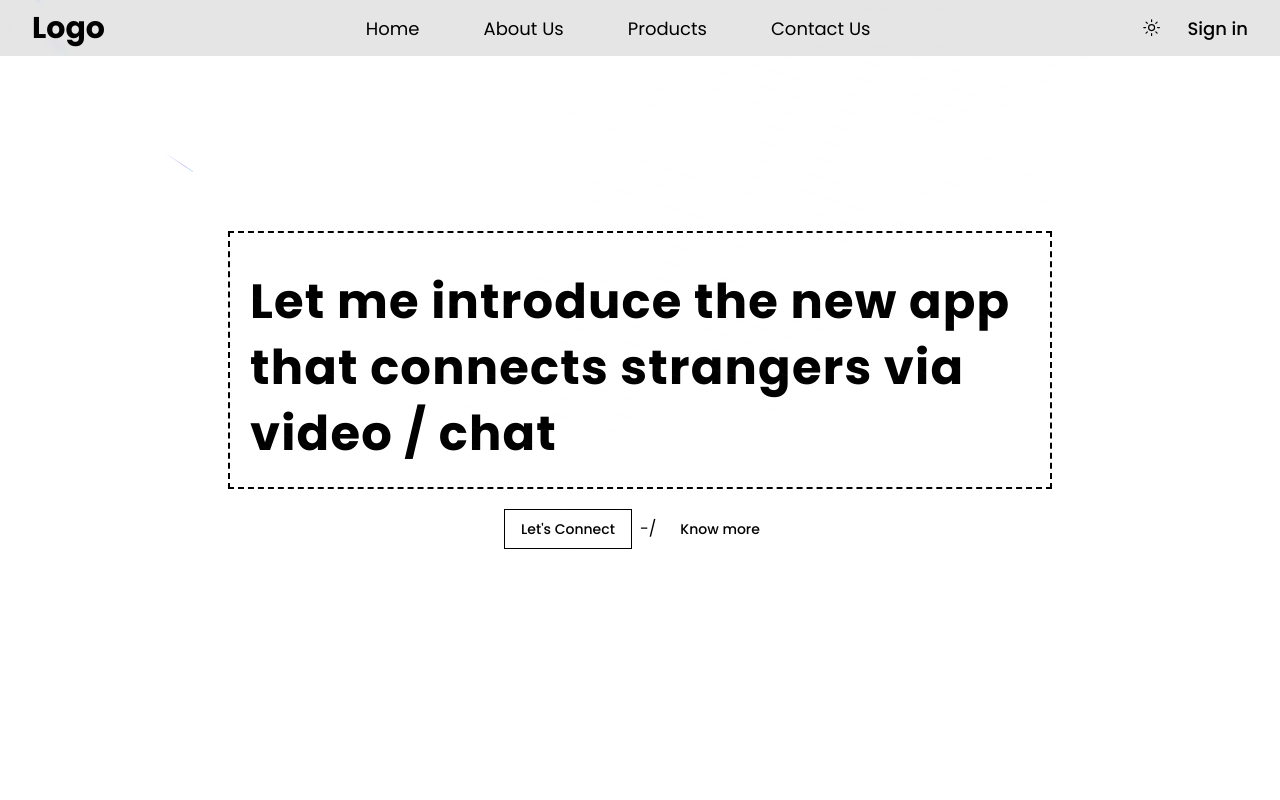
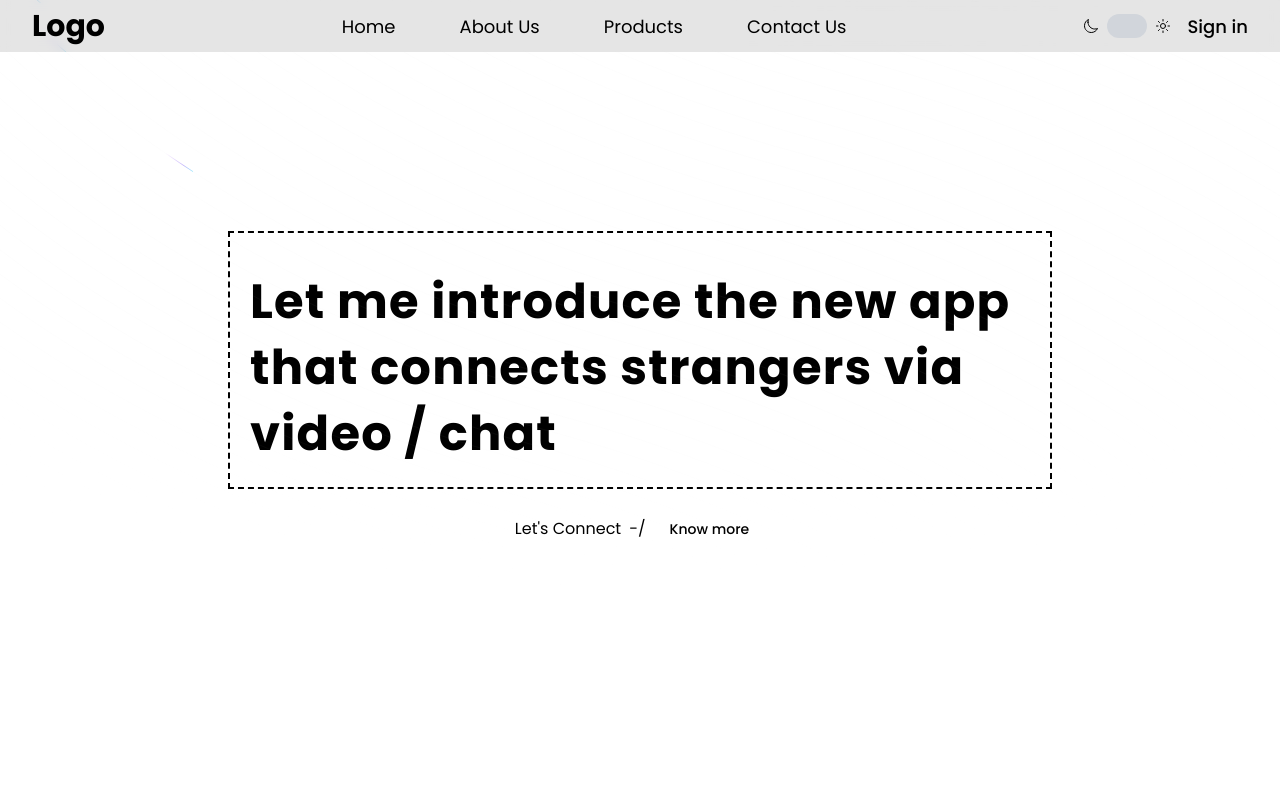
Before and after one commit to namansingh98/moglueui, a Next.js app: page / in a window 1280 px wide. Shown: the top 800 px of the page. Built offline with nearby package versions, Linux system fonts and the light colour scheme.

Commit message:
some changes

```diff
--- a/package.json
+++ b/package.json
@@ -12,6 +12,7 @@
     "@radix-ui/react-dropdown-menu": "^2.0.6",
     "@radix-ui/react-separator": "^1.0.3",
     "@radix-ui/react-slot": "^1.0.2",
+    "@radix-ui/react-switch": "^1.0.3",
     "@tsparticles/engine": "^3.1.0",
     "@tsparticles/react": "^3.0.0",
     "@tsparticles/slim": "^3.1.0",
--- /dev/null
+++ b/src/app/pages/page.tsx
@@ -0,0 +1,9 @@
+import React from 'react'
+
+const Chat = () => {
+  return (
+    <div>page</div>
+  )
+}
+
+export default Chat
--- a/src/components/Hero.tsx
+++ b/src/components/Hero.tsx
@@ -9,6 +9,7 @@
 
 import { TracingBeam } from "@/components/ui/tracing-beam";
 import { StickyScrollReveal } from "./StickyScrollReveal";
+import Link from "next/link";
 const words = `Let me introduce the new app that connects strangers via video /
 chat`;
 
@@ -29,10 +30,12 @@
             </div>
             <div className="flex gap-2 items-center justify-center p-5">
               <div className="flex gap-2 items-center justify-center">
-                <Button variant={"outline"}>Let&apos;s Connect</Button>
+              <Link href={"/chat"} className="cursor-pointer z-20">
+                 Let&apos;s Connect
+                  </Link>
 
                 -/
-                <Button variant={"link"}>Know more</Button>
+                <Button variant={"link"} className="z-10">Know more</Button>
               </div>
             </div>
           </div>
--- a/src/components/Toggle-btn.tsx
+++ b/src/components/Toggle-btn.tsx
@@ -1,40 +1,60 @@
-"use client"
+"use client";
 
-import * as React from "react"
-import { useTheme } from "next-themes"
+import * as React from "react";
+import { useTheme } from "next-themes";
 import { IoMoonOutline, IoSunnyOutline } from "react-icons/io5";
 
-import { Button } from "@/components/ui/button"
-import {
-  DropdownMenu,
-  DropdownMenuContent,
-  DropdownMenuItem,
-  DropdownMenuTrigger,
-} from "@/components/ui/dropdown-menu"
+// import { Button } from "@/components/ui/button"
+// import {
+//   DropdownMenu,
+//   DropdownMenuContent,
+//   DropdownMenuItem,
+//   DropdownMenuTrigger,
+// } from "@/components/ui/dropdown-menu"
 
+import { Switch } from "@/components/ui/switch";
 export function Togglebtn() {
-  const { setTheme } = useTheme()
+  const { setTheme } = useTheme();
 
   return (
-    <DropdownMenu>
-      <DropdownMenuTrigger asChild>
-        <Button variant="ghost" size="icon">
-          <IoSunnyOutline className="h-[1.2rem] w-[1.2rem] rotate-0 scale-100 transition-all dark:-rotate-90 dark:scale-0" />
-          <IoMoonOutline className="absolute h-[1.2rem] w-[1.2rem] rotate-90 scale-0 transition-all dark:rotate-0 dark:scale-100" />
-          <span className="sr-only">Toggle theme</span>
-        </Button>
-      </DropdownMenuTrigger>
-      <DropdownMenuContent align="end">
-        <DropdownMenuItem onClick={() => setTheme("light")}>
-          Light
-        </DropdownMenuItem>
-        <DropdownMenuItem onClick={() => setTheme("dark")}>
-          Dark
-        </DropdownMenuItem>
-        <DropdownMenuItem onClick={() => setTheme("system")}>
-          System
-        </DropdownMenuItem>
-      </DropdownMenuContent>
-    </DropdownMenu>
-  )
+    // <DropdownMenu>
+    //   <DropdownMenuTrigger asChild>
+    //     <Button variant="ghost" size="icon">
+    //       <IoSunnyOutline className="h-[1.2rem] w-[1.2rem] rotate-0 scale-100 transition-all dark:-rotate-90 dark:scale-0" />
+    //       <IoMoonOutline className="absolute h-[1.2rem] w-[1.2rem] rotate-90 scale-0 transition-all dark:rotate-0 dark:scale-100" />
+    //       <span className="sr-only">Toggle theme</span>
+    //     </Button>
+    //   </DropdownMenuTrigger>
+    //   <DropdownMenuContent align="end">
+    //     <DropdownMenuItem onClick={() => setTheme("light")}>
+    //       Light
+    //     </DropdownMenuItem>
+    //     <DropdownMenuItem onClick={() => setTheme("dark")}>
+    //       Dark
+    //     </DropdownMenuItem>
+    //     <DropdownMenuItem onClick={() => setTheme("system")}>
+    //       System
+    //     </DropdownMenuItem>
+    //   </DropdownMenuContent>
+    // </DropdownMenu>
+    <div className="flex items-center space-x-2">
+      <label>
+        <IoMoonOutline />
+      </label>
+      <switch
+        id="dark"
+        onClick={() => setTheme("dark")}
+        className="w-10 h-6 rounded-full bg-gray-300"
+      />
+
+      <label>
+        <IoSunnyOutline />
+      </label>
+    </div>
+  );
 }
+
+// export function SwitchDemo() {
+//   return (
+//   )
+// }
--- /dev/null
+++ b/src/components/ui/switch.tsx
@@ -0,0 +1,29 @@
+"use client"
+
+import * as React from "react"
+import * as SwitchPrimitives from "@radix-ui/react-switch"
+
+import { cn } from "@/lib/utils"
+
+const Switch = React.forwardRef<
+  React.ElementRef<typeof SwitchPrimitives.Root>,
+  React.ComponentPropsWithoutRef<typeof SwitchPrimitives.Root>
+>(({ className, ...props }, ref) => (
+  <SwitchPrimitives.Root
+    className={cn(
+      "peer inline-flex h-6 w-11 shrink-0 cursor-pointer items-center rounded-full border-2 border-transparent transition-colors focus-visible:outline-none focus-visible:ring-2 focus-visible:ring-ring focus-visible:ring-offset-2 focus-visible:ring-offset-background disabled:cursor-not-allowed disabled:opacity-50 data-[state=checked]:bg-primary data-[state=unchecked]:bg-input",
+      className
+    )}
+    {...props}
+    ref={ref}
+  >
+    <SwitchPrimitives.Thumb
+      className={cn(
+        "pointer-events-none block h-5 w-5 rounded-full bg-background shadow-lg ring-0 transition-transform data-[state=checked]:translate-x-5 data-[state=unchecked]:translate-x-0"
+      )}
+    />
+  </SwitchPrimitives.Root>
+))
+Switch.displayName = SwitchPrimitives.Root.displayName
+
+export { Switch }
```
Also changed, not shown: 1 other file (tests, documents, lock files or other folders).
